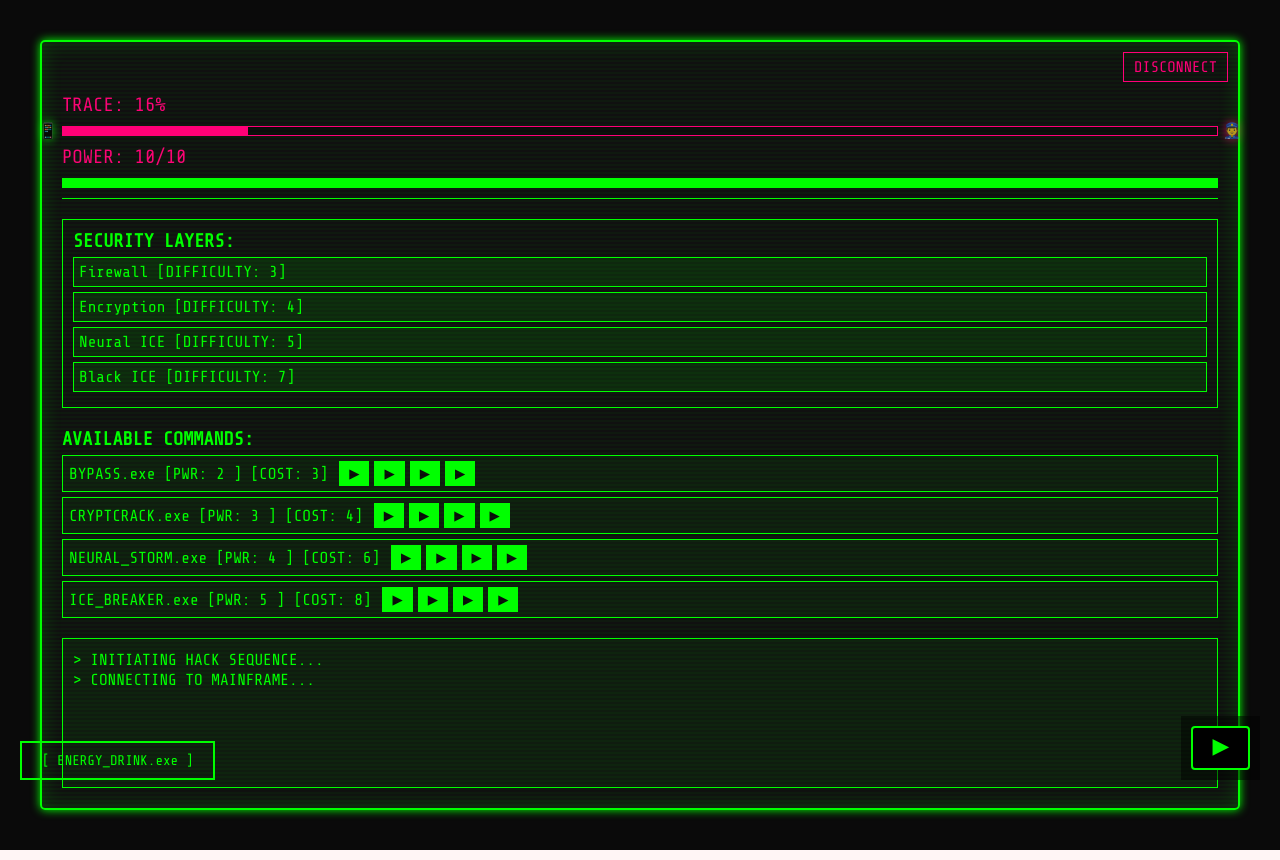
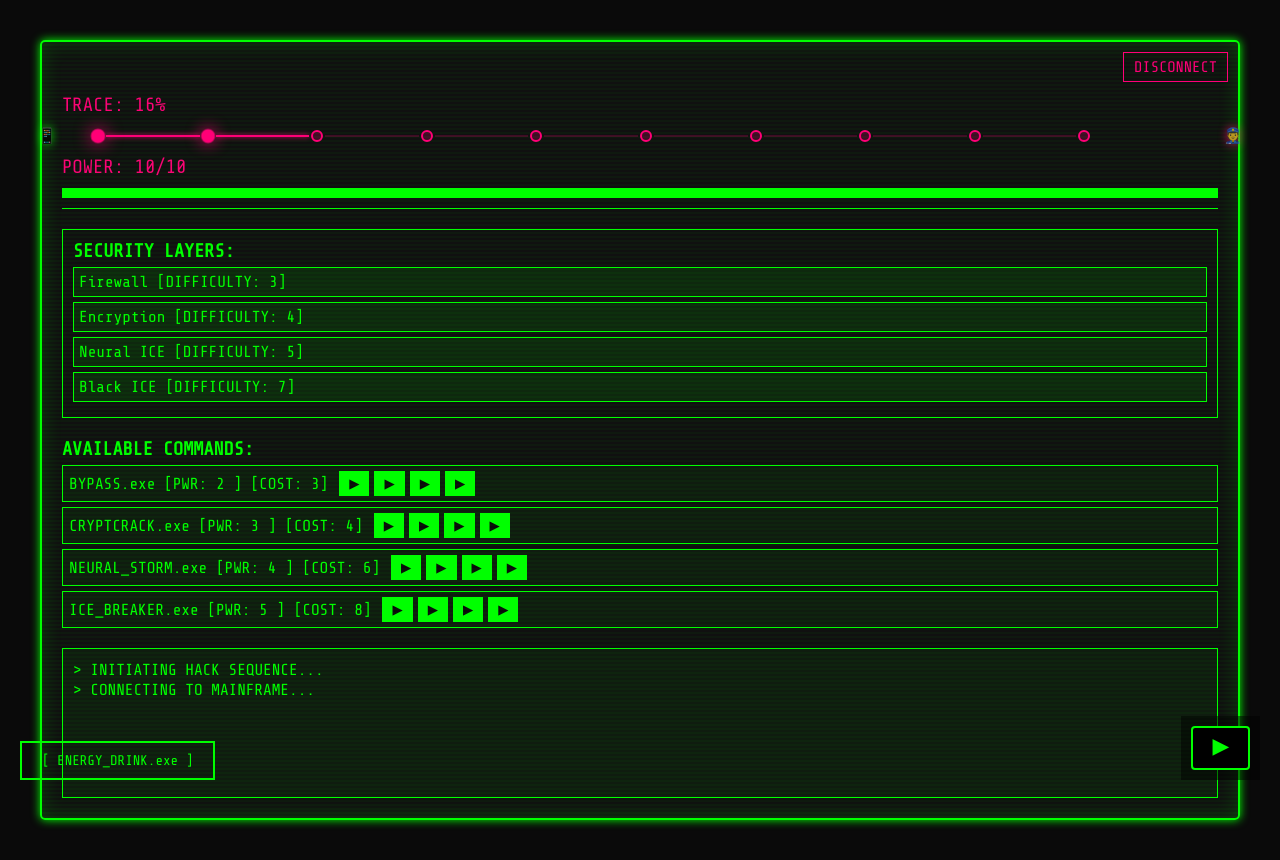
Before and after one commit to maddo/netrunner, a React (Create React App) app: page / in a window 1280 px wide. Both pictures are taken after a click on the button "START". Built offline with nearby package versions, Linux system fonts and the light colour scheme.

Commit message:
Improve tracing graphics

```diff
--- a/src/App.css
+++ b/src/App.css
@@ -527,6 +527,67 @@
 .progress-bar.trace {
   border-color: var(--secondary-color);
   position: relative;
+  height: 20px;
+  background: transparent;
+  border: none;
+  display: flex;
+  align-items: center;
+  padding: 0 30px;
+}
+
+.network-nodes {
+  display: flex;
+  align-items: center;
+  width: 100%;
+  height: 100%;
+  position: relative;
+}
+
+.node {
+  flex: 1;
+  display: flex;
+  align-items: center;
+  position: relative;
+}
+
+.node-dot {
+  width: 12px;
+  height: 12px;
+  background: rgba(255, 0, 119, 0.2);
+  border: 2px solid var(--secondary-color);
+  border-radius: 50%;
+  transition: all 0.3s ease;
+}
+
+.node.active .node-dot {
+  background: var(--secondary-color);
+  box-shadow: 0 0 10px var(--secondary-color);
+  animation: nodePulse 2s infinite;
+}
+
+.node-line {
+  flex: 1;
+  height: 2px;
+  background: rgba(255, 0, 119, 0.2);
+  margin: 0 2px;
+  transition: all 0.3s ease;
+}
+
+.node.active .node-line {
+  background: var(--secondary-color);
+  box-shadow: 0 0 5px var(--secondary-color);
+}
+
+@keyframes nodePulse {
+  0%,
+  100% {
+    transform: scale(1);
+    box-shadow: 0 0 10px var(--secondary-color);
+  }
+  50% {
+    transform: scale(1.2);
+    box-shadow: 0 0 15px var(--secondary-color);
+  }
 }
 
 .trace-icon {
@@ -536,6 +597,7 @@
   font-size: 16px;
   text-shadow: 0 0 10px currentColor;
   animation: iconPulse 2s infinite;
+  z-index: 1;
 }
 
 .trace-icon.phone {
--- a/src/App.tsx
+++ b/src/App.tsx
@@ -578,11 +578,20 @@ function AppContent() {
                   <div className="status-bar">
                     <span>TRACE: {traceLevel}%</span>
                     <div className="progress-bar trace">
-                      <div
-                        className="progress-fill"
-                        style={{ width: `${traceLevel}%` }}
-                      ></div>
                       <span className="trace-icon phone">📱</span>
+                      <div className="network-nodes">
+                        {[...Array(10)].map((_, index) => (
+                          <div
+                            key={index}
+                            className={`node ${
+                              traceLevel > index * 10 ? "active" : ""
+                            }`}
+                          >
+                            <div className="node-dot" />
+                            {index < 9 && <div className="node-line" />}
+                          </div>
+                        ))}
+                      </div>
                       <span className="trace-icon police">👮</span>
                     </div>
                   </div>
```
